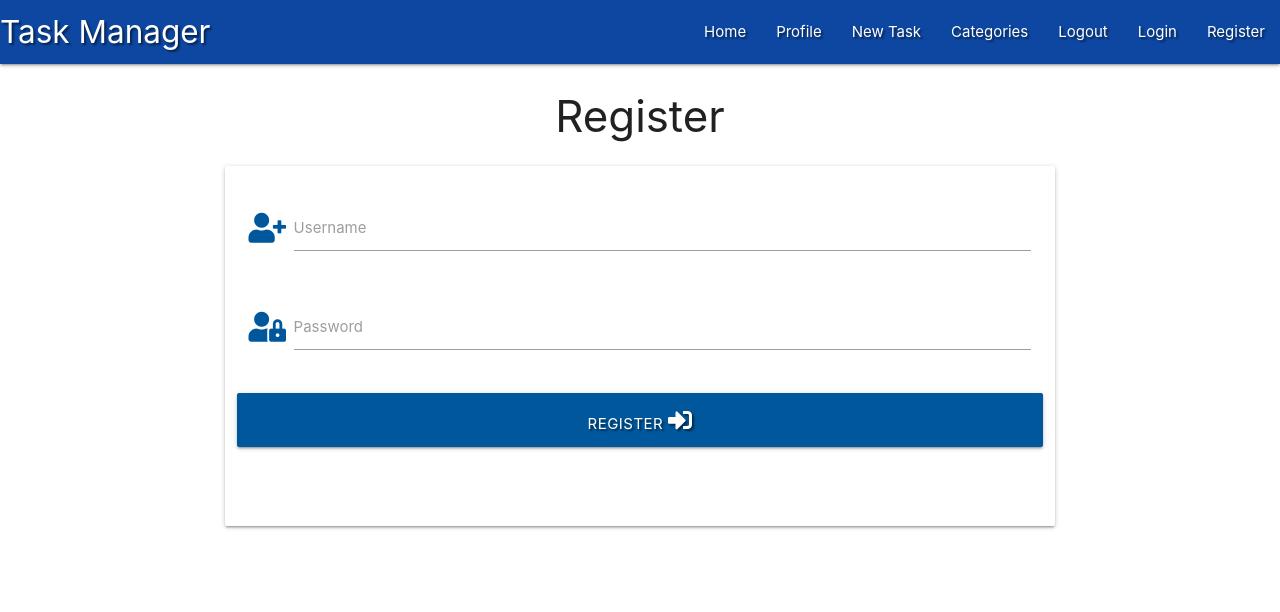
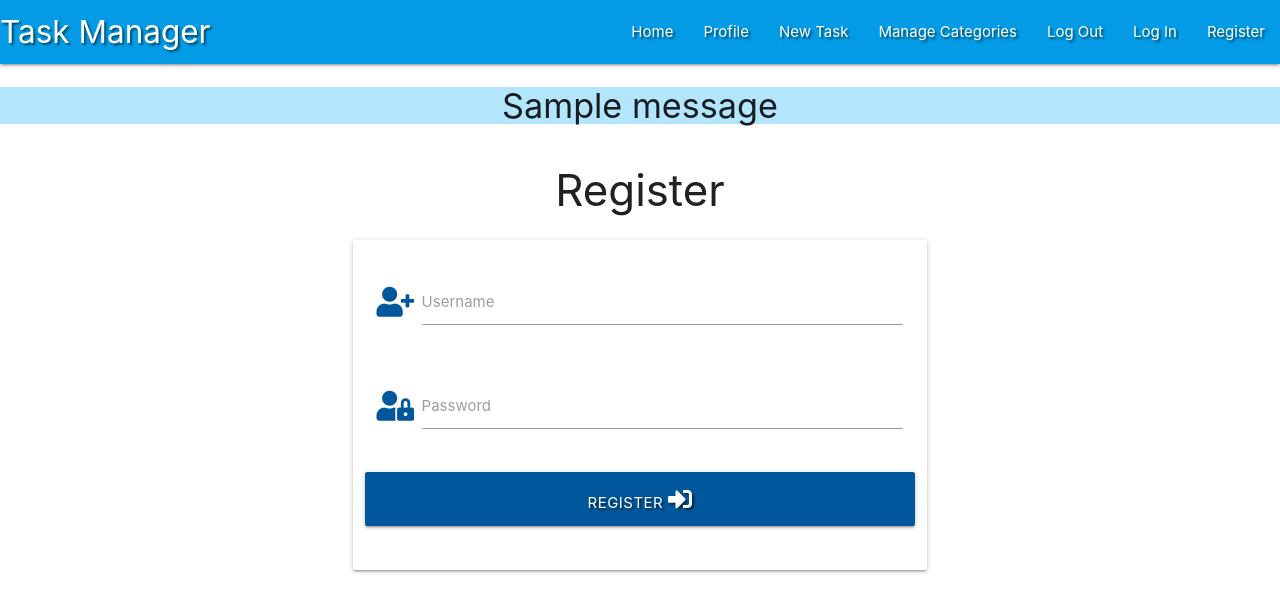
Before and after one commit to KRyan23/mini_project, a Flask app: page /register in a window 1280 px wide. Shown: the top 612 px of the page. Run offline with Flask 2, Linux system fonts and the light colour scheme; one stand-in notice (Sample message) is shown; some libraries are stand-ins or nearby versions.

Commit message:
add register functionality

```diff
--- a/app.py
+++ b/app.py
@@ -26,7 +26,26 @@ def get_tasks():
 
 @app.route("/register", methods=["GET", "POST"])
 def register():
+    if request.method == "POST":
+        # check if username already exists in db
+        existing_user = mongo.db.users.find_one(
+            {"username": request.form.get("username").lower()})
+
+        if existing_user:
+            flash("Username already exists")
+            return redirect(url_for("register"))
+
+        register = {
+            "username": request.form.get("username").lower(),
+            "password": generate_password_hash(request.form.get("password"))
+        }
+        mongo.db.users.insert_one(register)
+
+        # put the new user into 'session' cookie
+        session["user"] = request.form.get("username").lower()
+        flash("Registration Successful!")
     return render_template("register.html")
+
 
 
 if __name__ == "__main__":
--- a/static/css/style.css
+++ b/static/css/style.css
@@ -1 +1,3 @@
 .text-shadow {text-shadow: 2px 2px 2px rgba(0, 0, 0, 0.5);}
+
+.flash h4 {line-height: 2;}
--- a/templates/base.html
+++ b/templates/base.html
@@ -2,11 +2,10 @@
 <html lang="en">
 <head>
     <meta charset="UTF-8">
-    <meta http-equiv="X-UA-Compatible" content="IE=edge">
     <meta name="viewport" content="width=device-width, initial-scale=1.0">
+    <link rel="stylesheet" href="https://cdnjs.cloudflare.com/ajax/libs/font-awesome/5.13.1/css/all.min.css"
+        integrity="sha512-xA6Hp6oezhjd6LiLZynuukm80f8BoZ3OpcEYaqKoCV3HKQDrYjDE1Gu8ocxgxoXmwmSzM4iqPvCsOkQNiu41GA==" crossorigin="anonymous" type="text/css">
     <link rel="stylesheet" href="https://cdnjs.cloudflare.com/ajax/libs/materialize/1.0.0/css/materialize.min.css" type="text/css">
-    <link rel="stylesheet" href="https://pro.fontawesome.com/releases/v5.10.0/css/all.css"
-    integrity="sha384-AYmEC3Yw5cVb3ZcuHtOA93w35dYTsvhLPVnYs9eStHfGJvOvKxVfELGroGkvsg+p" crossorigin="anonymous"/ type="text/css">
     <link rel="stylesheet" href="{{ url_for('static', filename='css/style.css') }}" type="text/css">
     {% block styles %}
     {% endblock %}
@@ -15,39 +14,56 @@
 <body>
 
 	<header>
-        <!-- Main navbar-->
-        <nav class="nav-extended text-shadow blue darken-4">
+        <!-- top navbar -->
+		<nav class="nav-extended text-shadow light-blue darken-1">
 			<div class="nav-wrapper">
-              <a href="#!" class="brand-logo">Task Manager</a>
+				<a href="{{ url_for('get_tasks') }}" class="brand-logo">Task Manager</a>
 				<a href="#" data-target="mobile-demo" class="sidenav-trigger right"><i class="fas fa-bars"></i></a>
 				<ul class="right hide-on-med-and-down">
 					<li><a href="{{ url_for('get_tasks') }}">Home</a></li>
 					<li><a href="#">Profile</a></li>
 					<li><a href="#">New Task</a></li>
-                <li><a href="#">Categories</a></li>
-                <li><a href="#">Logout</a></li>
-                <li><a href="#">Login</a></li>
+					<li><a href="#">Manage Categories</a></li>
+					<li><a href="#">Log Out</a></li>
+					<li><a href="#">Log In</a></li>
 					<li><a href="{{ url_for('register') }}">Register</a></li>
 				</ul>
 			</div>
 		</nav>
-        <!-- Mobile Sidebar -->
+
+        <!-- mobile sidenav -->
 		<ul class="sidenav" id="mobile-demo">
             <li><h4 class="center-align light-blue-text text-darken 4">Task Manager</h4></li>
             <li><a href="{{ url_for('get_tasks') }}">Home</a></li>
             <li><a href="#">Profile</a></li>
             <li><a href="#">New Task</a></li>
-                <li><a href="#">Categories</a></li>
-                <li><a href="#">Logout</a></li>
-                <li><a href="#">Login</a></li>
+            <li><a href="#">Manage Categories</a></li>
+            <li><a href="#">Log Out</a></li>
+            <li><a href="#">Log In</a></li>
             <li><a href="{{ url_for('register') }}">Register</a></li>
 		</ul>
 	</header>
 
-    {% block content%}
+    <section>
+        <!-- flash messages -->
+        {% with messages = get_flashed_messages() %}
+            {% if messages %}
+                {% for message in messages %}
+                    <div class="row flashes">
+                        <h4 class="light-blue lighten-4 center-align">{{ message }}</h4>
+                    </div>
+                {% endfor %}
+            {% endif %}
+        {% endwith %}
+    </section>
+
+    <main class="container">
+        {% block content %}
         {% endblock %}
-    <script src="https://code.jquery.com/jquery-3.6.0.min.js"
-    integrity="sha256-/xUj+3OJU5yExlq6GSYGSHk7tPXikynS7ogEvDej/m4=" crossorigin="anonymous"></script>
+    </main>
+
+    <script src="https://code.jquery.com/jquery-3.5.1.min.js"
+        integrity="sha256-9/aliU8dGd2tb6OSsuzixeV4y/faTqgFtohetphbbj0=" crossorigin="anonymous"></script>
     <script src="https://cdnjs.cloudflare.com/ajax/libs/materialize/1.0.0/js/materialize.min.js"></script>
     <script src="{{ url_for('static', filename='js/script.js') }}"></script>
     {% block scripts %}
--- a/templates/register.html
+++ b/templates/register.html
@@ -1,22 +1,26 @@
-{% extends "base.html"%}
-{% block content%}
+{% extends "base.html" %}
+{% block content %}
+
     <h3 class="center-align">Register</h3>
+
     <div class="row">
-    <form class="col s12 m8 offset-m2">
+        <form class="col s12 m8 offset-m2" method="POST" action="{{ url_for('register') }}">
             <div class="card-panel">
+                <!-- username -->
                 <div class="row">
-            <!-- Username -->
 					<div class="input-field col s12">
 						<i class="fas fa-user-plus prefix light-blue-text text-darken-4"></i>
-				<input id="username" name="username" type="text" class="validate">
+						<input id="username" name="username" type="text" minlength="5"
+                            maxlength="15" pattern="^[a-zA-Z0-9]{5,15}$" class="validate" required>
 						<label for="username">Username</label>
 					</div>
-              <div class="input-field col s12">
-               <!-- password -->
+                </div>
+                <!-- passowrd -->
                 <div class="row">
                     <div class="input-field col s12">
 						<i class="fas fa-user-lock prefix light-blue-text text-darken-4"></i>
-                    <input id="password" name="password" type="password" class="validate">
+                        <input id="password" name="password" type="password" minlength="5"
+                            maxlength="15" pattern="^[a-zA-Z0-9]{5,15}$" class="validate" required>
                         <label for="password">Password</label>
                     </div>
                 </div>
@@ -29,5 +33,5 @@
             </div>
         </form>
     </div>
-  </div>
+
 {% endblock %}
```
Lines whose indentation alone changed are shown as unchanged.
